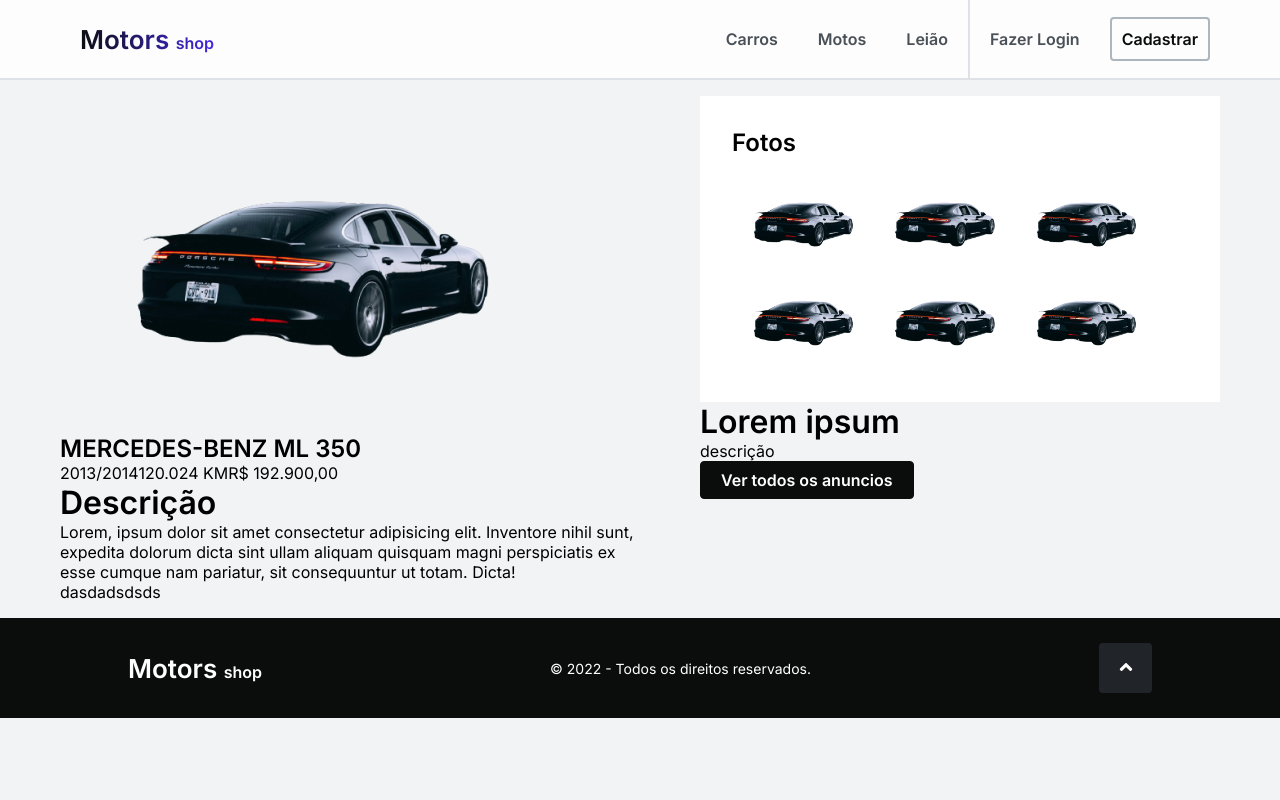
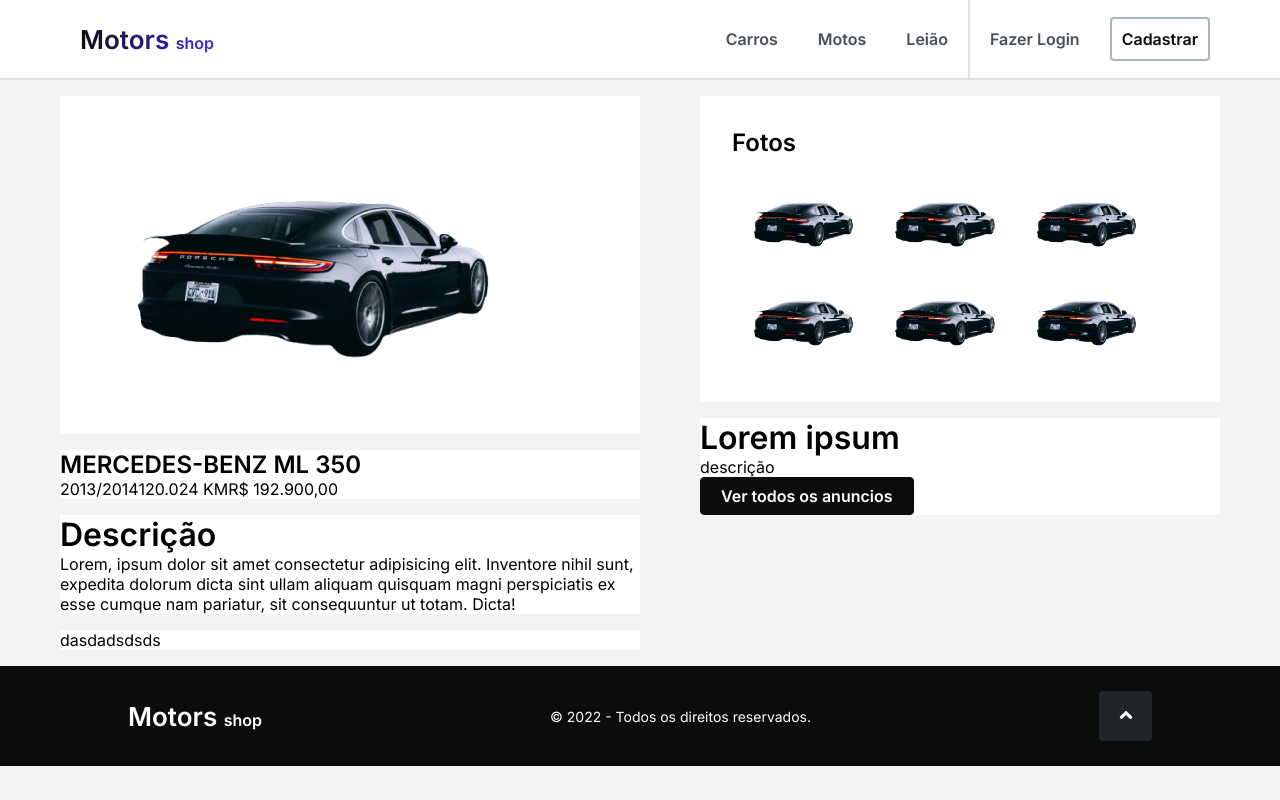
Before and after one commit to projeto-final-grupo07/frontend-project-ff-m6, a React (Create React App) app in the folder client/: page /vehicle/1 in a window 1280 px wide. Built offline with nearby package versions, Linux system fonts and the light colour scheme.

Commit message:
feat: added spacing bettewen items

```diff
--- a/client/src/pages/vehicleDetail/index.tsx
+++ b/client/src/pages/vehicleDetail/index.tsx
@@ -2,7 +2,13 @@
 import Navbar from '../../components/Navbar';
 import { StyledButton } from '../../styles/button';
 import { useParams } from 'react-router-dom';
-import { StyledVehicleDetail, StyledSection, StyledSectionFixed, StyledPhotoDetail } from './style';
+import {
+  StyledVehicleDetail,
+  StyledSection,
+  StyledSectionFixed,
+  StyledPhotoDetail,
+  StyledBox,
+} from './style';
 import img from '../../assets/images/unsplash_3ZUsNJhi_Ik.png';
 
 export const VehicleDetail = () => {
@@ -12,24 +18,24 @@
       <Navbar />
       <div className='mainContainer'>
         <StyledSection>
-          <div>
+          <StyledBox>
             <img src={img} alt='x' />
-          </div>
-          <div>
+          </StyledBox>
+          <StyledBox>
             <h2>MERCEDES-BENZ ML 350</h2>
             <span>2013/2014</span>
             <span>120.024 KM</span>
             <span>R$ 192.900,00</span>
-          </div>
-          <div>
+          </StyledBox>
+          <StyledBox>
             <h1>Descrição</h1>
             <p>
               Lorem, ipsum dolor sit amet consectetur adipisicing elit. Inventore nihil sunt,
               expedita dolorum dicta sint ullam aliquam quisquam magni perspiciatis ex esse cumque
               nam pariatur, sit consequuntur ut totam. Dicta!
             </p>
-          </div>
-          <div>dasdadsdsds</div>
+          </StyledBox>
+          <StyledBox>dasdadsdsds</StyledBox>
         </StyledSection>
         <StyledSectionFixed>
           <StyledPhotoDetail>
@@ -43,13 +49,13 @@
               <img src={img} alt='1' />
             </div>
           </StyledPhotoDetail>
-          <div>
+          <StyledBox>
             <h1>Lorem ipsum</h1>
             <p>descrição</p>
             <StyledButton buttonStyle='grey1' buttonSize='medium'>
               Ver todos os anuncios
             </StyledButton>
-          </div>
+          </StyledBox>
         </StyledSectionFixed>
       </div>
       <Footer />
--- a/client/src/pages/vehicleDetail/style.ts
+++ b/client/src/pages/vehicleDetail/style.ts
@@ -12,18 +12,40 @@
   @media (max-width: 700px) {
     .mainContainer {
       flex-direction: column;
+      padding: 1rem;
     }
   }
 `;
 export const StyledSection = styled.div`
   width: 50%;
+  display: flex;
+  flex-direction: column;
   gap: 1rem;
+  @media (max-width: 700px) {
+    padding: 0;
+    width: 100%;
+  }
 `;
 export const StyledSectionFixed = styled.div`
   width: 50%;
+
+  display: flex;
+  flex-direction: column;
+  gap: 1rem;
+
+  padding: 0px 60px;
+
+  @media (max-width: 700px) {
+    position: static;
+    padding: 0;
+    width: 100%;
+  }
   position: fixed;
   right: 0;
-  padding: 0px 60px;
+`;
+export const StyledBox = styled.div`
+  background: var(--whiteFixed);
+  width: 100%;
 `;
 export const StyledPhotoDetail = styled.div`
   display: flex;
```
